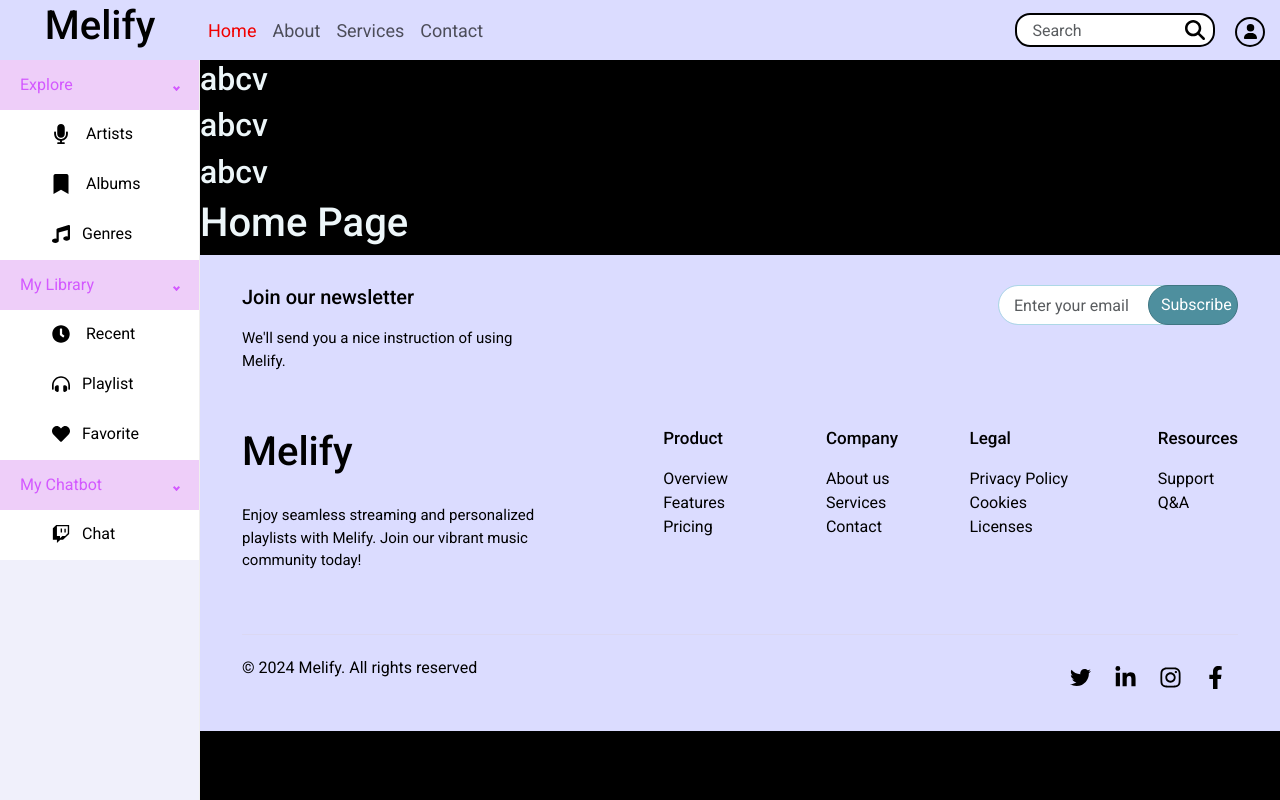
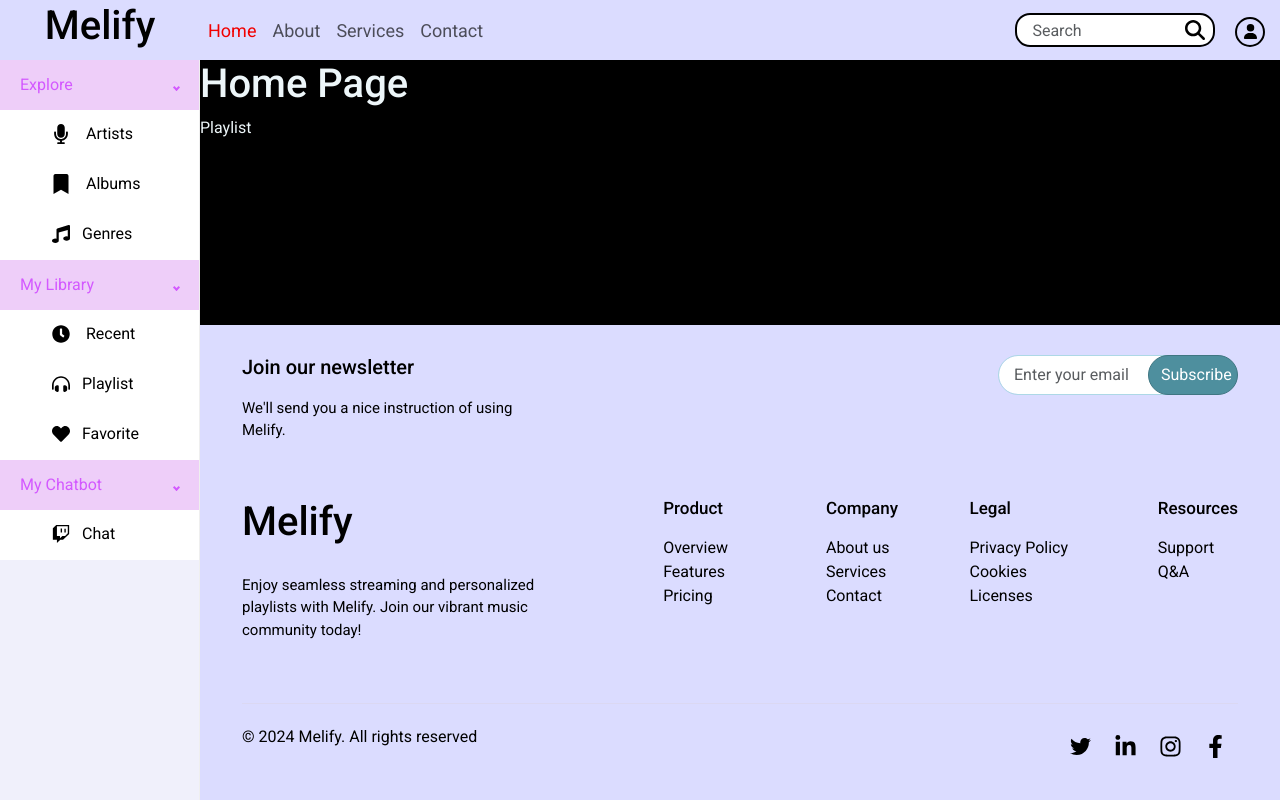
Before and after one commit to SWE1dePauwMusic/music_app, a React (Vite) app in the folder frontend/: page / in a window 1280 px wide. Built offline with nearby package versions, Linux system fonts and the light colour scheme.

Commit message:
make footer to bottom

```diff
--- a/frontend/src/App.css
+++ b/frontend/src/App.css
@@ -19,6 +19,7 @@
 }
 
 .footer {
+  position: absolute;
   bottom: 0;
   flex-grow: 1;
 }
--- a/frontend/src/pages/Home/index.jsx
+++ b/frontend/src/pages/Home/index.jsx
@@ -5,10 +5,8 @@ import Playlist from '../../components/Playlist';
 const Home = () => {
   return (
     <div>
-      <h2>abcv</h2>
-      <h2>abcv</h2>
-      <h2>abcv</h2>
       <h1>Home Page</h1>
+      <Playlist />
     </div>
   )
 };
```
